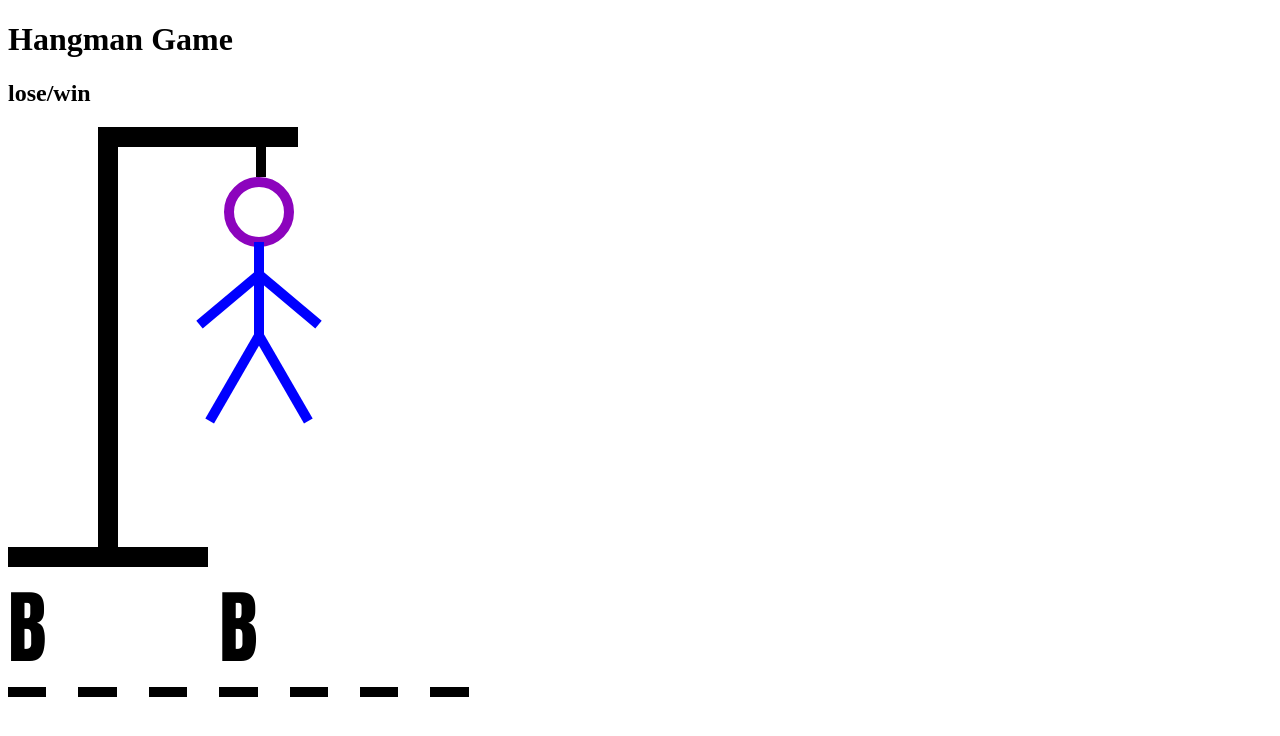
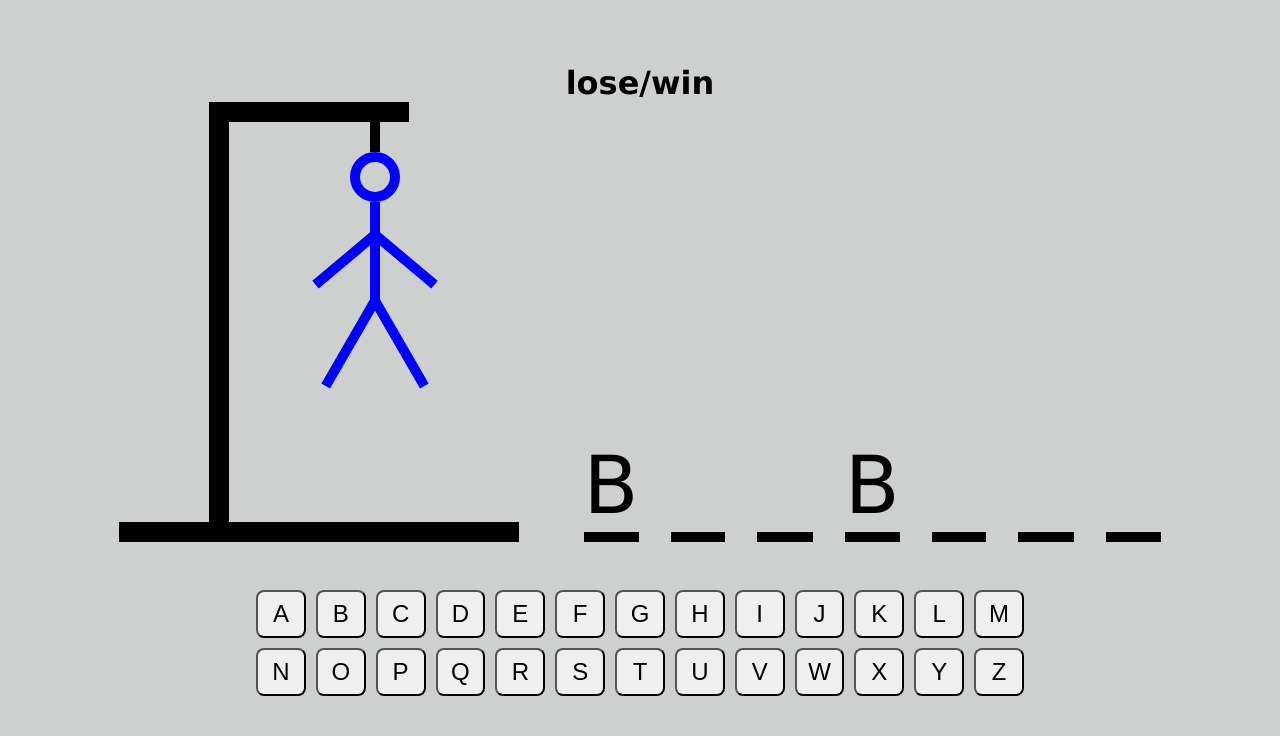
Before and after one commit to BarbaraPapa/Hangman-game, a React (Vite) app: page / in a window 1280 px wide. Shown: the top 736 px of the page. Built offline with nearby package versions, Linux system fonts and the light colour scheme.

Commit message:
added keyboard and style

```diff
--- /dev/null
+++ b/index.css
@@ -0,0 +1,8 @@
+*{box-sizing: border-box; margin: 0; padding: 0;}
+
+body{
+    font-family: Verdana, Geneva, Tahoma, sans-serif;
+    background-color: #cecfcf;
+    max-width: 1250px;
+    margin: 0 auto;
+}
--- a/index.html
+++ b/index.html
@@ -4,7 +4,8 @@
     <meta charset="UTF-8" />
     <link rel="icon" type="image/svg+xml" href="/src/favicon.svg" />
     <meta name="viewport" content="width=device-width, initial-scale=1.0" />
-    <title>Vite App</title>
+    <title>Hangman Game</title>
+    <link rel="stylesheet" href="./index.css">
   </head>
   <body>
     <div id="root"></div>
--- a/src/App.tsx
+++ b/src/App.tsx
@@ -1,3 +1,4 @@
+import "./app.css"
 import { useState } from "react"
 import words from "./wordList.json"
 import HangmanSketch from "./HangmanSketch/HangmanSketch"
@@ -5,22 +6,24 @@ import HangmanWord from "./HangmanWord/HangmanWord"
 import Keyboard from "./Keyboard/Keyboard"
 
 
+
 function getWord() {
   return words[Math.floor(Math.random() * words.length)]
 }
 
- function App() {
+function App() {
   const [wordToGuess, setWordToGuess] = useState(getWord)
   const [guessedLetters, setGuessedLetters] = useState<string[]>([])
 
   return (
-    <main>
-      <h1>Hangman Game</h1>
-      <h2>lose/win</h2>
-      <HangmanSketch/>
-      <HangmanWord/>
-      <Keyboard/>
-    </main>
+    <div>
+        <h1>lose/win</h1>
+      <main>
+        <HangmanSketch />
+        <HangmanWord />
+      </main>
+      <Keyboard />
+    </div>
 
   )
 }
--- a/src/HangmanSketch/hangmanSketch.css
+++ b/src/HangmanSketch/hangmanSketch.css
@@ -9,7 +9,7 @@
     width: 10px;
     background: black;
     top: 0;
-    left: 15.5rem;
+    left: 15.7rem;
   }
 
   & .hanger {
@@ -28,7 +28,7 @@
 
   & .base {
     height: 20px;
-    width: 200px;
+    width: 400px;
     background: black;
   }
 }
@@ -39,9 +39,9 @@
   width: 50px;
   height: 50px;
   border-radius: 100%;
-  border: 10px solid #8c04bd;
+  border: 10px solid blue;
   top: 50px;
-  right: -30px;
+  right: -25px;
 }
 
 .body {
@@ -49,8 +49,8 @@
   width: 10px;
   height: 100px;
   background: blue;
-  top: 115px;
-  right: 0;
+  top: 100px;
+  right: -5px;
 }
 
 .armRight {
@@ -58,8 +58,8 @@
   width: 80px;
   height: 10px;
   background: blue;
-  top: 140px;
-  right: -70px;
+  top: 125px;
+  right: -75px;
   transform: rotate(40deg);
   transform-origin: left bottom;
 }
@@ -69,8 +69,8 @@
   width: 80px;
   height: 10px;
   background: blue;
-  top: 140px;
-  right: 0px;
+  top: 125px;
+  right: -5px;
   transform: rotate(-40deg);
   transform-origin: right bottom;
 }
@@ -80,8 +80,8 @@
   width: 100px;
   height: 10px;
   background: blue;
-  top: 200px;
-  right: -90px;
+  top: 190px;
+  right: -95px;
   transform: rotate(60deg);
   transform-origin: left bottom;
 }
@@ -91,8 +91,8 @@
   width: 100px;
   height: 10px;
   background: blue;
-  top: 200px;
-  right: 0;
+  top: 190px;
+  right: -5px;
   transform: rotate(-60deg);
   transform-origin: right bottom;
 }
--- a/src/HangmanWord/hangmanWord.css
+++ b/src/HangmanWord/hangmanWord.css
@@ -3,7 +3,6 @@
     display: flex;
     font-size: 5rem;
     gap: 2rem;
-    font-family: Impact, Haettenschweiler, 'Arial Narrow Bold', sans-serif;
     text-transform: uppercase;
 
     & .underline{
--- a/src/Keyboard/Keyboard.tsx
+++ b/src/Keyboard/Keyboard.tsx
@@ -7,9 +7,11 @@ const keys = [
 
  function Keyboard() {
   return (
-    <div >
-
-    </div>
+    <section className="keyboard-container">
+        {keys.map(key=>{
+          return <button key={key}>{key}</button>
+        })}
+    </section>
   )
 }
 
--- a/src/Keyboard/keyboard.css
+++ b/src/Keyboard/keyboard.css
@@ -0,0 +1,22 @@
+.keyboard-container {
+  display: grid;
+  grid-template-columns: repeat(13, 1fr);
+  gap: 10px;
+  width: 800px;
+  margin: 0 auto;
+  padding: 1rem;
+  margin-bottom: 2rem;
+
+  & button {
+    font-size: 1.5rem;
+    padding: 0.5rem 0rem;
+    text-transform: uppercase;
+    width: 100%;
+    cursor: pointer;
+    border-radius: 0.5rem;
+  }
+
+  & button:hover{
+    background-color: #9ddbe8;
+  }
+}
--- /dev/null
+++ b/src/app.css
@@ -0,0 +1,11 @@
+h1{
+    margin-top: 4rem;
+    text-align: center;
+}
+
+main {
+  display: flex;
+  align-items: flex-end;
+  justify-content: space-around;
+  margin-bottom: 2rem;
+}
```
